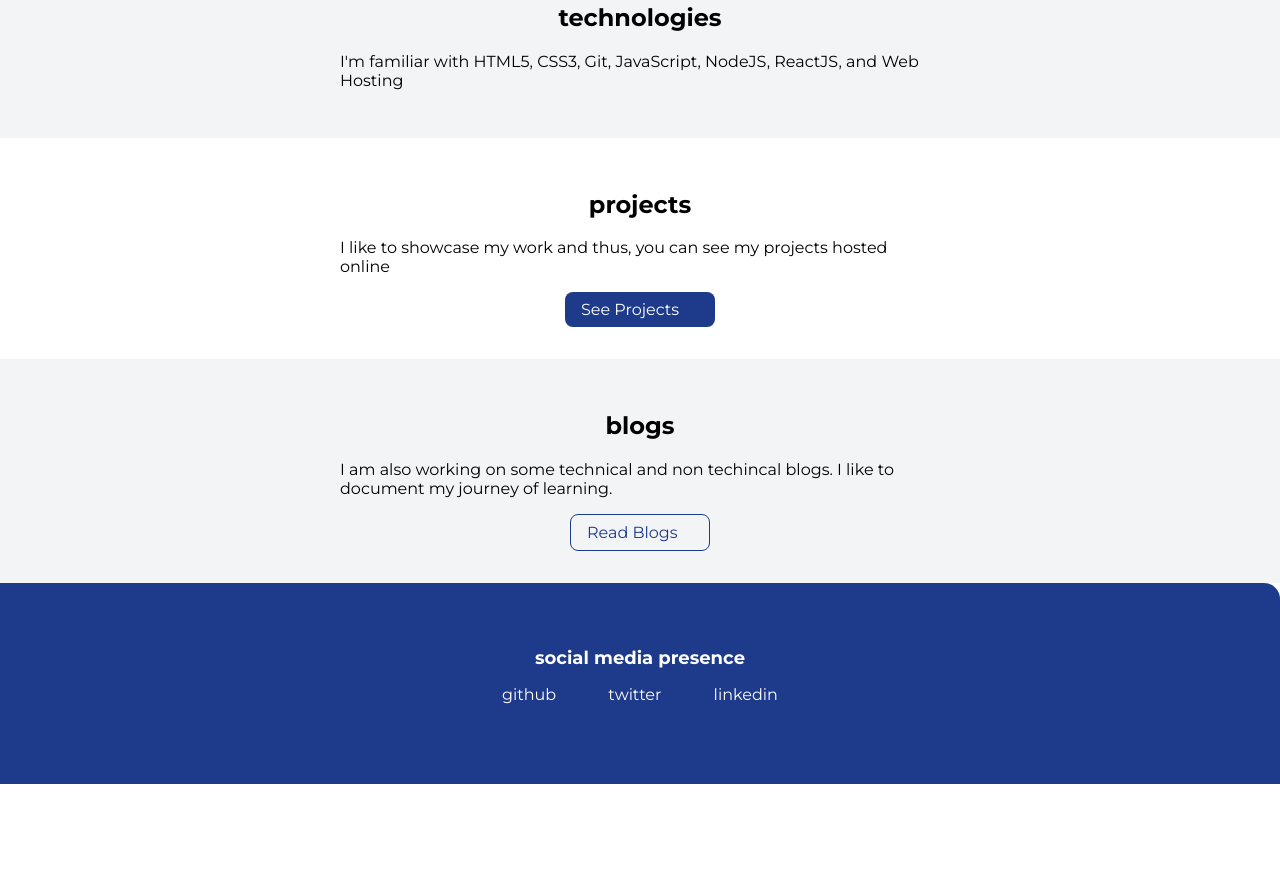
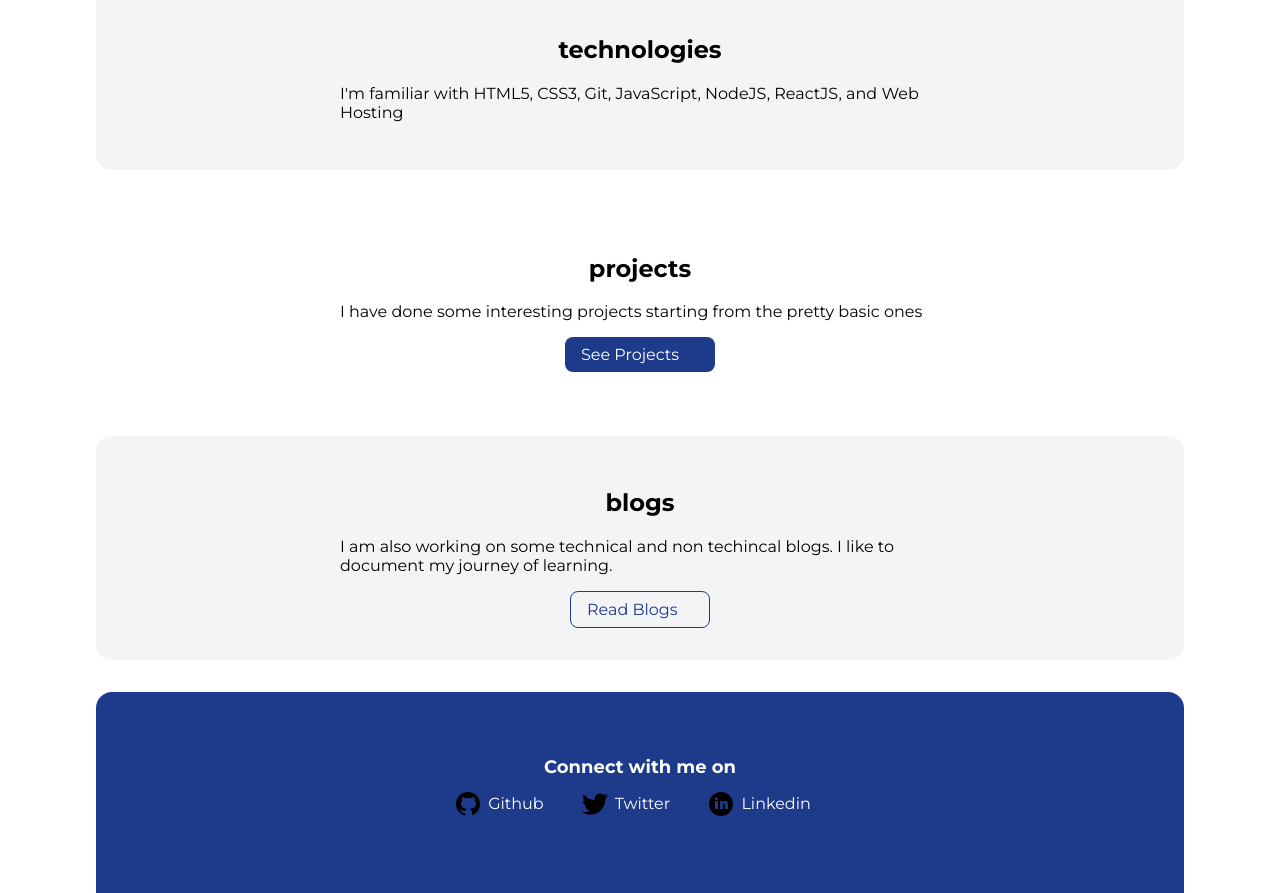
Before and after one commit to Gulzhub/Gulzar-portfolio, a plain HTML site: page index.html in a window 1280 px wide. Shown: the part 535-1428 px from the top of the page. Before the commit the page ends 1319 px from the top, so only its background shows below. Drawn offline with Linux system fonts and the light colour scheme.

Commit message:
icons insert svg

```diff
--- a/index.html
+++ b/index.html
@@ -8,7 +8,7 @@
 </head>
 <body>
     <nav class="navigation container">
-        <div class="nav-brand">Gulzar Shariff</div>
+        <div class="nav-brand"><a href="/">Gulzar Shariff</a></div>
         <ul class="list-non-bullet nav-pills">
             <li class="list-item-inline">
                 <a class="link link-active menu-item" href="/">home</a>
@@ -37,7 +37,7 @@
     <section class="section">
         <div class="container container-center">
             <h1>projects</h1>
-            <p>I like to showcase my work and thus, you can see my projects hosted online</p>
+            <p>I have done some interesting projects starting from the pretty basic ones </p>
             <a class="link link-primary" href="/projects.html">See Projects</a>
         </div>
     </section>
@@ -51,21 +51,21 @@
     </section>
 
     <footer class="footer">
-        <div class="footer-header">social media presence</div>
+        <div class="footer-header">Connect with me on</div>
         <ul class="social-links list-non-bullet">
             <li class="list-item-inline">
-                <a class="link" href="https://github.com/Gulzhub">
-                    github
+                <a class="link footer-github" href="https://github.com/Gulzhub">
+                    Github
                 </a>
             </li>
             <li class="list-item-inline">
-                <a class="link" href="https://twitter.com/gulz4you">
-                    twitter
+                <a class="link footer-twitter" href="https://twitter.com/gulz4you">
+                    Twitter
                 </a>
             </li>
             <li class="list-item-inline">
-                <a class="link" href="https://www.linkedin.com/in/gulzarshariff">
-                    linkedin
+                <a class="link footer-linkedin" href="https://www.linkedin.com/in/gulzarshariff">
+                    Linkedin
                 </a>
             </li>
 
--- a/styles.css
+++ b/styles.css
@@ -9,18 +9,11 @@
 
 body {
     font-family: 'Montserrat', sans-serif;
-    margin: 0px
+    margin: 0px auto;
+    max-width: 85%;
+
 }
 
-hr {
-    margin: 2rem 0rem;
-}
-
-/** spaces **/
-
-.margin-md {
-    margin: 2rem;
-}
 
 /** container **/
 .container {
@@ -83,12 +76,18 @@ a.link:hover {
     color: white;
     padding: 1rem;
     border-bottom-left-radius: 1rem;
+    border-bottom-right-radius: 1rem;
     font-weight: bold;
 }
 
 .nav-brand{
     font-family: 'Calligraffitti', cursive;
     font-size: 2em;
+}
+
+.nav-brand a {
+    text-decoration: none;
+    color: inherit;
 }
 
 .navigation .menu-item {
@@ -136,7 +135,8 @@ a.link:hover {
 /** sections **/
 
 .section {
-
+    margin: 2rem 0;
+    border-radius: 1rem;
     padding: 2rem;
 }
 
@@ -159,10 +159,11 @@ a.link:hover {
     text-align: center;
     color: white;
     border-top-right-radius: 1rem;
+    border-top-left-radius: 1rem;
 }
 
 .footer .link {
-    color: white
+    color: white;
 }
 
 .footer .footer-header {
@@ -174,6 +175,33 @@ a.link:hover {
     padding-inline-start: 0px;
 }
 
+.footer-twitter {
+  background-image: url(images/twittericon30by30.svg);
+  background-position: 0 50%;
+  background-size: auto;
+  background-repeat: no-repeat;
+  padding-left: 35px;
+
+}
+
+.footer-github {
+    background-image: url(images/githubicon30by30.svg);
+    background-position: 0 50%;
+    background-size: auto;
+    background-repeat: no-repeat;
+    padding-left: 35px;
+
+  }
+
+  .footer-linkedin {
+    background-image: url(images/linkedinicon30by30.svg);
+    background-position: 0 50%;
+    background-size: auto;
+    background-repeat: no-repeat;
+    padding-left: 35px;
+
+  }
+
 /** projects **/
 .showcase-list {
     padding: 2rem;
```
Also changed, not shown: projects.html (+10 -62 lines), images/githubicon.svg (added), images/githubicon30by30.svg (added), images/linkedinicon30by30.svg (added), images/twittericon.svg (added), images/twittericon30by30.svg (added).
